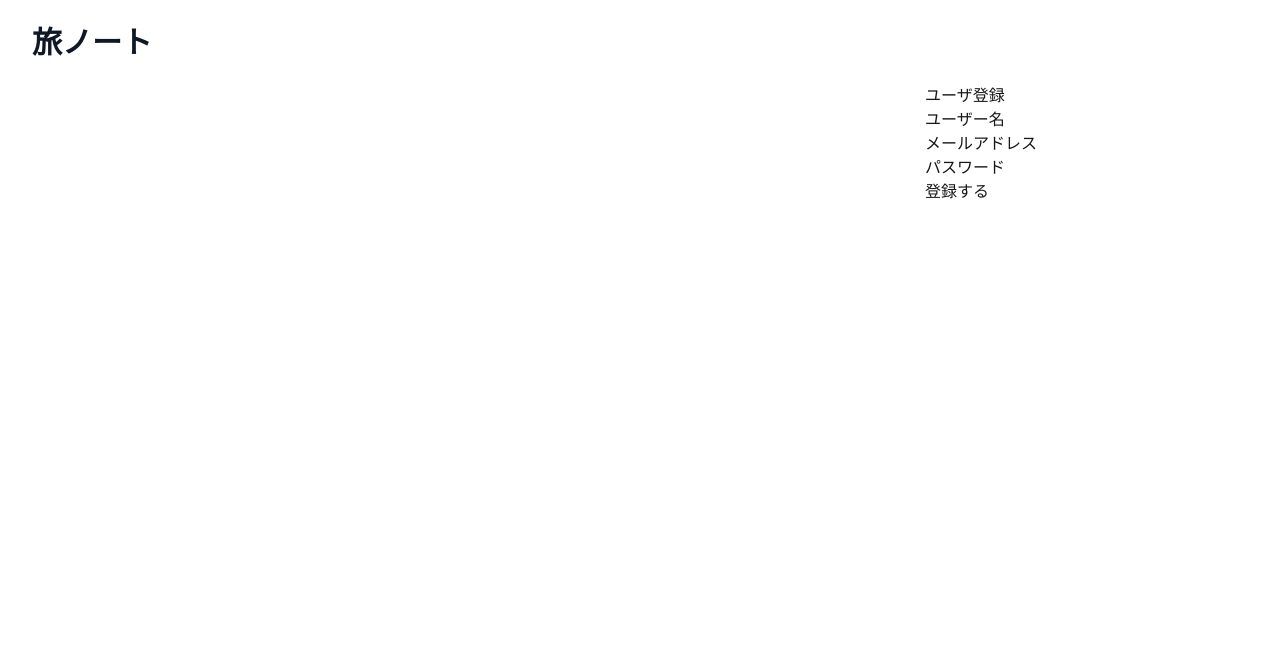
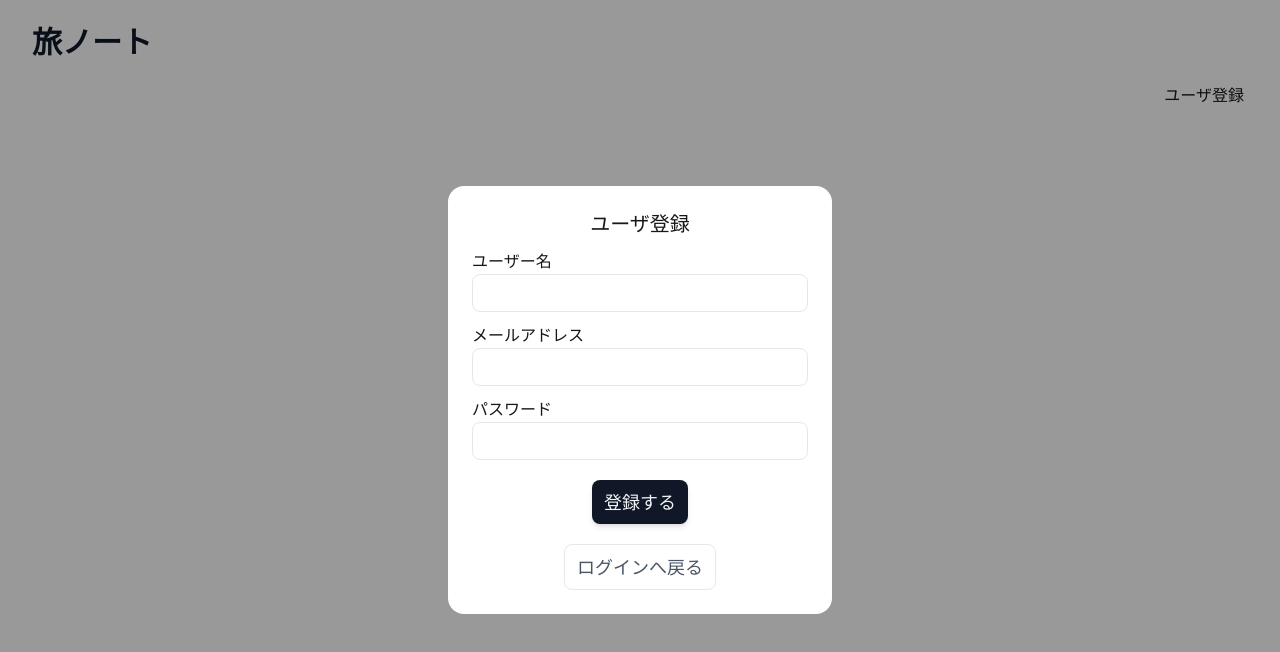
Before and after one commit to kiskm/tabi-note-front, a Next.js app: page /register in a window 1280 px wide. Shown: the top 652 px of the page. Built offline with nearby package versions, Linux system fonts and the light colour scheme; no server answers.

Commit message:
feat: 画面のレイアウト修正

```diff
--- a/app/components/LoginForm.tsx
+++ b/app/components/LoginForm.tsx
@@ -1,7 +1,8 @@
 "use client";
 
 import { useActionState, useEffect } from "react";
-import { login } from "../actions";
+import { login } from "@/app/actions";
+import Link from "next/link";
 
 const LoginForm = () => {
   const [state, formAction, pending] = useActionState(login, null);
@@ -19,9 +20,12 @@ const LoginForm = () => {
   }, [state]);
 
   return (
-    <>
+    <div className="fixed inset-0 bg-black/40 flex items-center justify-center z-50 p-4">
+      <div className="bg-white rounded-2xl w-full max-w-sm p-6 flex flex-col gap-3">
         <form action={formAction}>
-        <div className="form-field">
+          <div className="flex flex-col gap-3">
+            <h1 className="flex text-xl font-serif justify-center">ログイン</h1>
+            <div className="flex flex-col">
               <label htmlFor="email">メールアドレス</label>
               <input
                 id="email"
@@ -29,10 +33,10 @@ const LoginForm = () => {
                 type="email"
                 required
                 disabled={pending}
+                className="border border-gray-200 rounded-lg px-3 py-2 text-sm focus:outline-none focus:border-gray-400"
               />
             </div>
-
-        <div className="form-field">
+            <div className="flex flex-col">
               <label htmlFor="password">パスワード</label>
               <input
                 id="password"
@@ -40,20 +44,32 @@ const LoginForm = () => {
                 type="password"
                 required
                 disabled={pending}
+                className="border border-gray-200 rounded-lg px-3 py-2 text-sm focus:outline-none focus:border-gray-400"
               />
             </div>
-
-        <button type="submit" disabled={pending} className="submit-button">
+            <div className="mt-2 flex justify-center">
+              <button
+                type="submit"
+                disabled={pending}
+                className="rounded-lg py-2 px-3 bg-gray-900 text-gray-100 text-lg font-serif shadow-md hover:bg-gray-700 transition-colors duration-300 cursor-pointer"
+              >
                 {pending ? "ログイン中..." : "ログインする"}
               </button>
-
+            </div>
             {state?.error && (
               <div className="error-message">
                 <p>エラーが発生しました：{state.error}</p>
               </div>
             )}
+          </div>
         </form>
-    </>
+        <div className="mt-2 flex justify-center">
+          <button className="rounded-lg py-2 px-3 border border-gray-200 text-lg font-serif text-gray-600 hover:bg-gray-50 transition-colors duration-300 cursor-pointer">
+            <Link href={`/register`}>新規登録</Link>
+          </button>
+        </div>
+      </div>
+    </div>
   );
 };
 
--- a/app/components/RegisterForm.tsx
+++ b/app/components/RegisterForm.tsx
@@ -1,7 +1,8 @@
 "use client";
 
 import { useActionState, useEffect } from "react";
-import { register } from "../actions";
+import { register } from "@/app/actions";
+import Link from "next/link";
 
 const RegisterForm = () => {
   const [state, formAction, pending] = useActionState(register, null);
@@ -19,9 +20,14 @@ const RegisterForm = () => {
   }, [state]);
 
   return (
-    <>
+    <div className="fixed inset-0 bg-black/40 flex items-center justify-center z-50 p-4">
+      <div className="bg-white rounded-2xl w-full max-w-sm p-6 flex flex-col gap-3">
         <form action={formAction}>
-        <div className="form-field">
+          <div className="flex flex-col gap-3">
+            <h1 className="flex text-xl font-serif justify-center">
+              ユーザ登録
+            </h1>
+            <div className="flex flex-col">
               <label htmlFor="username">ユーザー名</label>
               <input
                 id="username"
@@ -29,10 +35,10 @@ const RegisterForm = () => {
                 type="text"
                 required
                 disabled={pending}
+                className="border border-gray-200 rounded-lg px-3 py-2 text-sm focus:outline-none focus:border-gray-400"
               />
             </div>
-
-        <div className="form-field">
+            <div className="flex flex-col">
               <label htmlFor="email">メールアドレス</label>
               <input
                 id="email"
@@ -40,10 +46,10 @@ const RegisterForm = () => {
                 type="email"
                 required
                 disabled={pending}
+                className="border border-gray-200 rounded-lg px-3 py-2 text-sm focus:outline-none focus:border-gray-400"
               />
             </div>
-
-        <div className="form-field">
+            <div className="flex flex-col">
               <label htmlFor="password">パスワード</label>
               <input
                 id="password"
@@ -51,20 +57,32 @@ const RegisterForm = () => {
                 type="password"
                 required
                 disabled={pending}
+                className="border border-gray-200 rounded-lg px-3 py-2 text-sm focus:outline-none focus:border-gray-400"
               />
             </div>
-
-        <button type="submit" disabled={pending} className="submit-button">
+            <div className="mt-2 flex justify-center">
+              <button
+                type="submit"
+                disabled={pending}
+                className="rounded-lg py-2 px-3 bg-gray-900 text-gray-100 text-lg font-serif shadow-md hover:bg-gray-700 transition-colors duration-300 cursor-pointer"
+              >
                 {pending ? "登録中..." : "登録する"}
               </button>
-
+            </div>
             {state?.error && (
               <div className="error-message">
                 <p>エラーが発生しました：{state.error}</p>
               </div>
             )}
+          </div>
         </form>
-    </>
+        <div className="mt-2 flex justify-center">
+          <button className="rounded-lg py-2 px-3 border border-gray-200 text-lg font-serif text-gray-600 hover:bg-gray-50 transition-colors duration-300 cursor-pointer">
+            <Link href={`/login`}>ログインへ戻る</Link>
+          </button>
+        </div>
+      </div>
+    </div>
   );
 };
 
--- a/app/login/page.tsx
+++ b/app/login/page.tsx
@@ -1,6 +1,5 @@
 import { titleConfig } from "@/app/constants/ui";
 import LoginForm from "@/app/components/LoginForm";
-import Link from "next/link";
 
 const LoginPage = async () => {
   return (
@@ -11,12 +10,8 @@ const LoginPage = async () => {
         </h1>
       </div>
       <div className="flex justify-end">
-        <div className="mb-4 mr-1 hidden md:block">
-          <h1>ログイン</h1>
+        <div className="mb-4 mr-1">
           <LoginForm />
-          <button>
-            <Link href={`/register`}>新規登録</Link>
-          </button>
         </div>
       </div>
     </div>
--- a/app/page.tsx
+++ b/app/page.tsx
@@ -2,7 +2,7 @@ import { getTrips } from "@/lib/api";
 import TripListTabs from "@/app/components/TripListTabs";
 import AddTripModal from "@/app/components/AddTripModal";
 import { titleConfig } from "@/app/constants/ui";
-import { LogoutButton } from "./components/LogoutButton";
+import { LogoutButton } from "@/app/components/LogoutButton";
 
 const Page = async () => {
   const trips = await getTrips();
--- a/app/register/page.tsx
+++ b/app/register/page.tsx
@@ -1,5 +1,5 @@
 import { titleConfig } from "@/app/constants/ui";
-import RegisterForm from "../components/RegisterForm";
+import RegisterForm from "@/app/components/RegisterForm";
 
 const RegisterPage = async () => {
   return (
@@ -10,7 +10,7 @@ const RegisterPage = async () => {
         </h1>
       </div>
       <div className="flex justify-end">
-        <div className="mb-4 mr-1 hidden md:block">
+        <div className="mb-4 mr-1">
           <h1>ユーザ登録</h1>
           <RegisterForm />
         </div>
```
Lines whose indentation alone changed are shown as unchanged.
